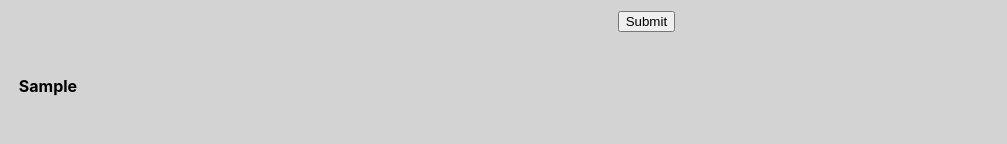
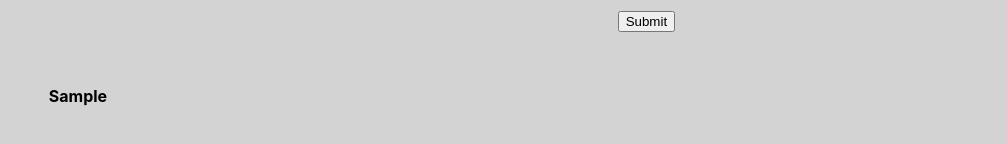
Before and after one commit to youngfreezy/ainq, a React (Create React App) app: page / in a window 1280 px wide. Both pictures are taken after typing "Sample", "Sample", "Sample" into the empty fields and a click on the input "Submit". Shown: the part 158-302 px from the top of the page, without its empty margins (0-1007 px from the left). Built offline with nearby package versions, Linux system fonts and the light colour scheme.

Commit message:
fix react keys error and css

```diff
--- a/src/components/AllergyForm.js
+++ b/src/components/AllergyForm.js
@@ -13,7 +13,7 @@ function AllergyForm(props) {
                     value={props.description}
                     onChange={props.handleChange}
                     id={"description"}
-                    class="text-input"
+                    className="text-input"
                 />
                 Observation Date
                 <input
@@ -21,7 +21,7 @@ function AllergyForm(props) {
                     value={props.observationDate}
                     onChange={props.handleChange}
                     id="observationDate"
-                    class="text-input"
+                    className="text-input"
                 />
                 Severity (1-10)
                 <input
@@ -29,7 +29,7 @@ function AllergyForm(props) {
                     value={props.severity}
                     onChange={props.handleChange}
                     id="severity"
-                    class="text-input"
+                    className="text-input"
                 />
             </div>
             <div id="submit-button-div">
--- a/src/components/AllergyGrid.js
+++ b/src/components/AllergyGrid.js
@@ -1,48 +1,43 @@
 import React from 'react'
 import _ from 'lodash'
-import "./allergy-grid.css"
+import './allergy-grid.css'
 
 function AllergyGrid(props) {
     return (
         <div>
             <table id="allergic-reactions">
-                <tbody>
-                    {renderTableData(
-                        props.allergicReactions,
-                        props.handleClick,
-                        props.descriptionClicked
-                    )}
-                </tbody>
+                <tbody>{renderTableData(props)}</tbody>
             </table>
         </div>
     )
 }
 
-function renderTablePerReactionDescription(
-    allergicReactions,
-    handleClick,
-    descriptionClicked
-) {
-    return _.map(allergicReactions, (allergy, key) => {
+function renderTablePerReactionDescription(props) {
+    return _.map(props.allergicReactions, (allergy, key, idx) => {
         return (
-            <table id={key}>
+            <table key={allergy[0].id}>
                 <tbody>
                     <tr>
-                        <th onClick={handleClick}>{key}</th>
+                        <th onClick={props.handleClick}>{key}</th>
                     </tr>
-                    {descriptionClicked[key] && (
+                    {props.descriptionClicked[key] && (
                         <tr>
                             <td>date</td>
                             <td>severity</td>
                         </tr>
                     )}
 
-                    {descriptionClicked[key] &&
+                    {props.descriptionClicked[key] &&
                         allergy.map(reactionData => {
                             return (
-                                <tr>
-                                    <td>{reactionData.observationDate}</td>
-                                    <td>{reactionData.severity}</td>
+                                <tr key={reactionData.id}>
+                                    {/* TODO: implement sort by date and sort by severity */}
+                                    <td onClick={props.sortByColumn}>
+                                        {reactionData.observationDate}
+                                    </td>
+                                    <td onClick={props.sortByColumn}>
+                                        {reactionData.severity}
+                                    </td>
                                 </tr>
                             )
                         })}
@@ -52,16 +47,10 @@ function renderTablePerReactionDescription(
     })
 }
 
-function renderTableData(allergicReactions, handleClick, descriptionClicked) {
+function renderTableData(props) {
     return (
         <tr>
-            <td>
-                {renderTablePerReactionDescription(
-                    allergicReactions,
-                    handleClick,
-                    descriptionClicked
-                )}
-            </td>
+            <td>{renderTablePerReactionDescription(props)}</td>
         </tr>
     )
 }
--- a/src/index.css
+++ b/src/index.css
@@ -13,3 +13,9 @@ code {
   font-family: source-code-pro, Menlo, Monaco, Consolas, "Courier New",
     monospace;
 }
+
+table { display: table-cell}
+
+tr {
+  border-spacing: 30px 10px
+}
```
